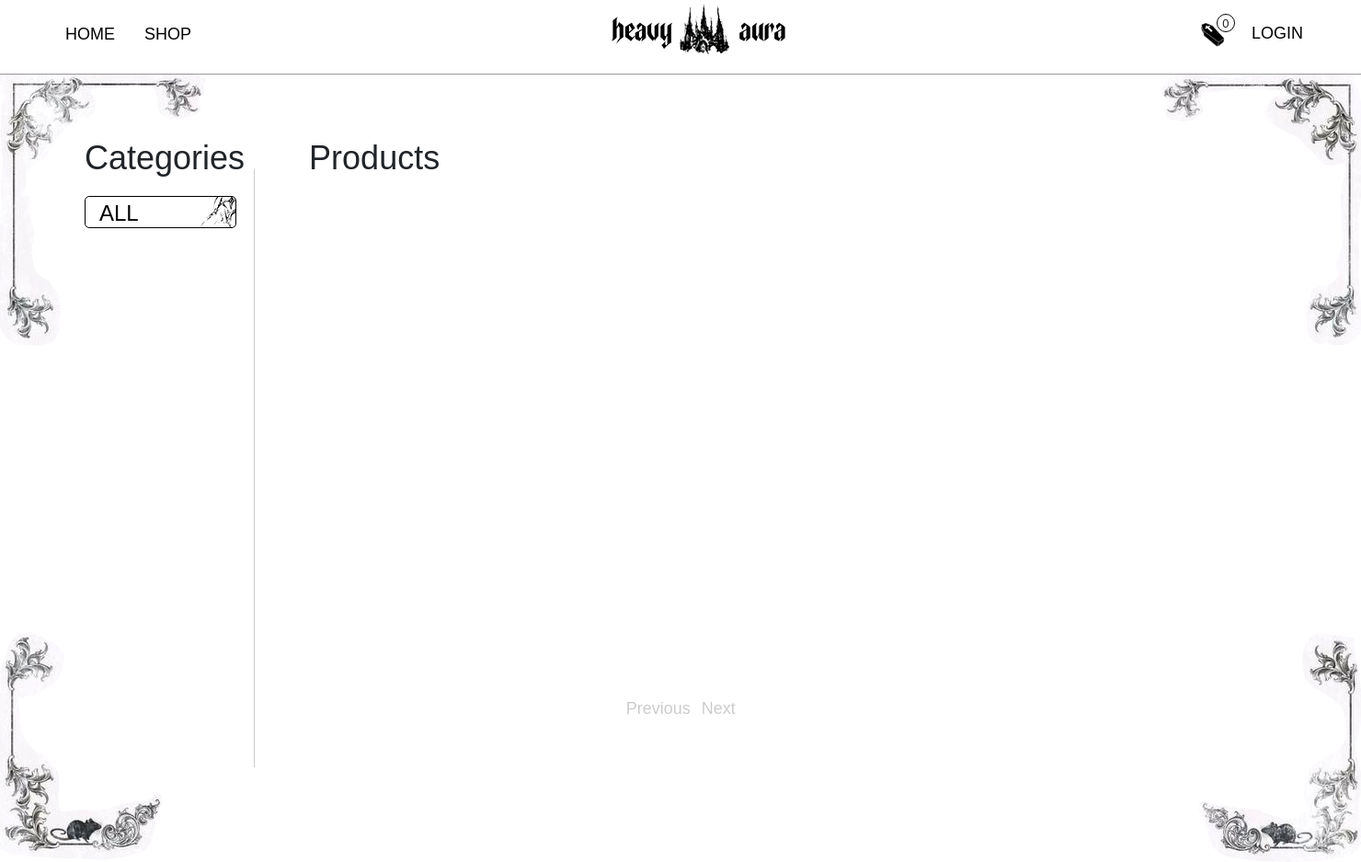
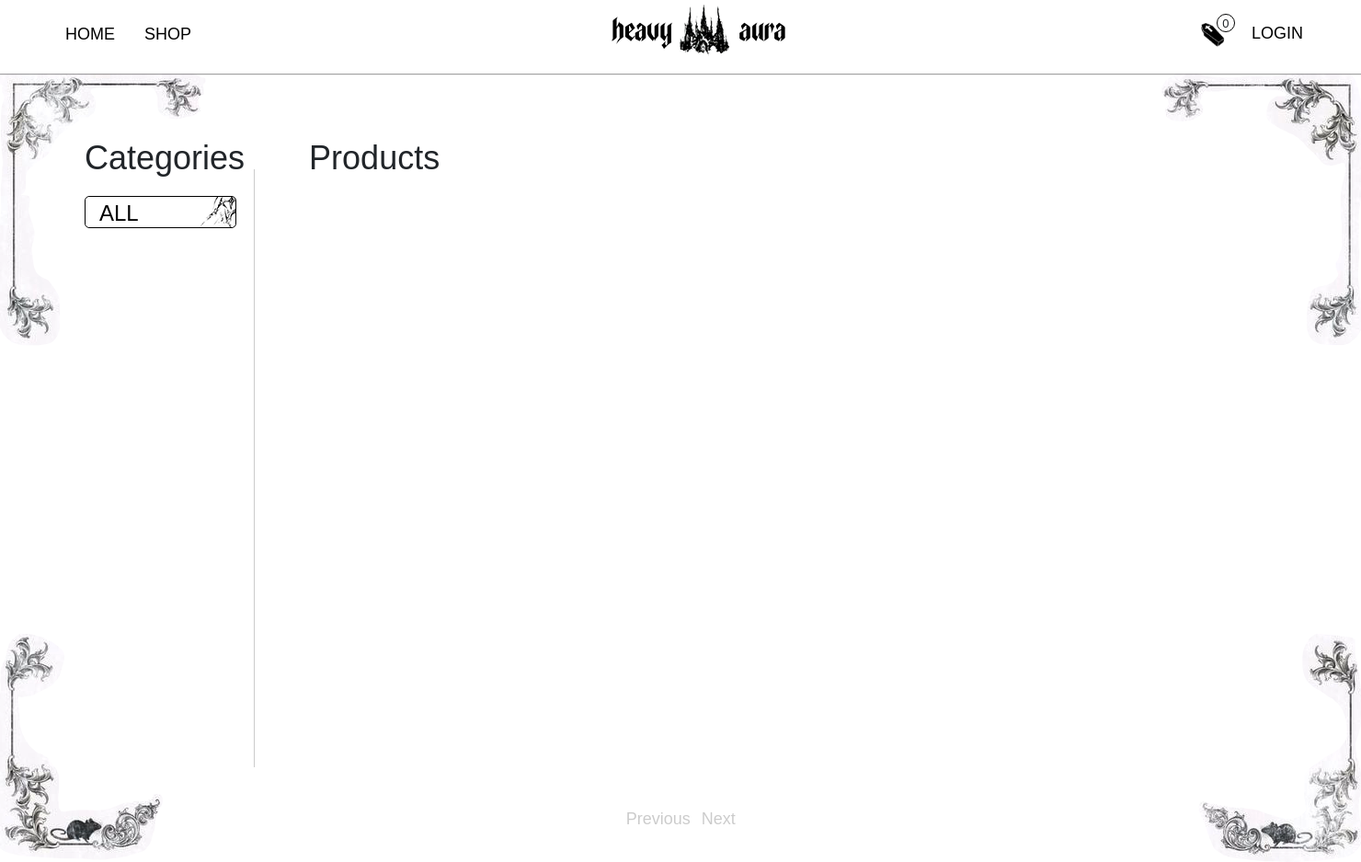
Before and after one commit to IhorFomin/Gothic-Shop, a Django app: template main/templates/main/product/list.html in a window 1480 px wide. Shown: the whole page at 92% size. Run offline with Django 3.2, Linux system fonts and the light colour scheme; the template is opened without the code that fills it, so the values that code supplies are empty; some libraries are stand-ins or nearby versions; some web fonts are replaced.

Commit message:
Fix little bug in site

```diff
--- a/main/static/css/base.css
+++ b/main/static/css/base.css
@@ -287,7 +287,7 @@ input:focus {
 
 .items {
     display: grid;
-    grid-template-columns: repeat(auto-fill, 225px);
+    grid-template-columns: repeat(4, 225px);
     width: 100%;
     max-width: 1300px;
     justify-content: center;
@@ -330,7 +330,7 @@ input:focus {
 .pagination {
     display: flex;
     position: absolute;
-    bottom: 0%;
+    bottom: -15%;
     left: 46%;
     gap: 12px;
     justify-content: center;
--- a/main/views.py
+++ b/main/views.py
@@ -27,12 +27,12 @@ def product_list(request, category_slug=None):
     category = None
     categories = Category.objects.all()
     products = Product.objects.filter(available=True)
-    paginator = Paginator(products, 10)
+    paginator = Paginator(products, 8)
     current_page = paginator.page(int(page))
     if category_slug:
         category = get_object_or_404(Category,
                                      slug=category_slug)
-        paginator = Paginator(products.filter(category=category), 10)
+        paginator = Paginator(products.filter(category=category), 8)
         current_page = paginator.page(int(page))
     return render(request,
                   'main/product/list.html',
```
